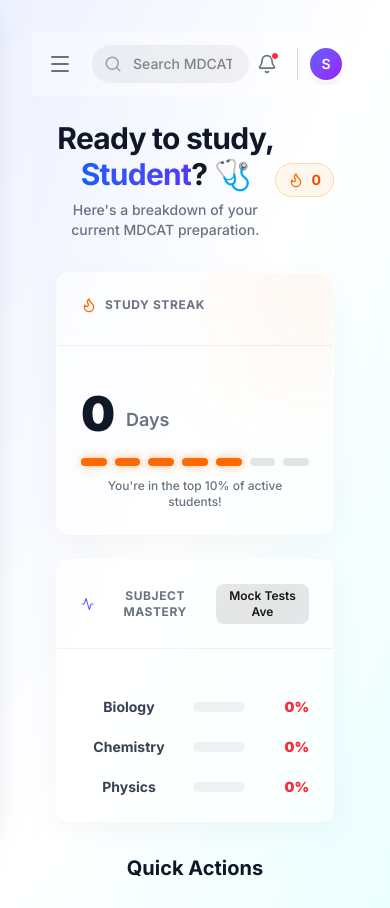
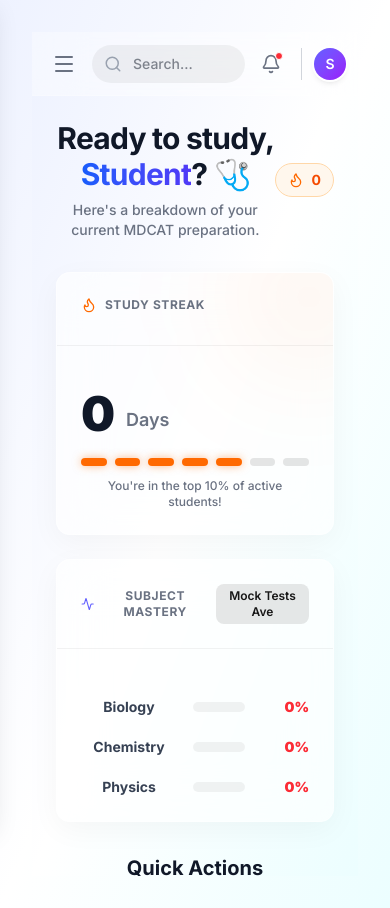
Before and after one commit to Mavia-Jabbar/Med-Quest, a React (Vite) app: page /Dashboard in a window 390 px wide. Built offline with nearby package versions, Linux system fonts and the light colour scheme; no server answers; the database is empty; sample sign-in values are in the browser's storage.

Commit message:
style: Fixed mobile CSS overflows, flex container squishing, and grid stacking metrics across Admin, Header, and StudyMaterials to ensure perfect pixel-to-pixel mobile deployment

```diff
--- a/src/components/layout/DashboardHeader.jsx
+++ b/src/components/layout/DashboardHeader.jsx
@@ -8,22 +8,22 @@ export default function DashboardHeader({ toggleMenu }) {
   const userInitial = userName.charAt(0).toUpperCase();
 
   return (
-    <header className="h-16 border-b border-white/20 dark:border-white/10 bg-white/40 dark:bg-black/40 backdrop-blur-xl flex items-center justify-between px-4 sm:px-6 z-20 flex-shrink-0 w-full">
-      <div className="flex items-center gap-3 w-full max-w-sm">
+    <header className="h-16 border-b border-white/20 dark:border-white/10 bg-white/40 dark:bg-black/40 backdrop-blur-xl flex items-center justify-between px-3 sm:px-6 z-20 flex-shrink-0 w-full gap-2">
+      <div className="flex flex-1 items-center gap-2 sm:gap-3 min-w-0">
         {/* Mobile Hamburger Button */}
         <button
           onClick={toggleMenu}
-          className="md:hidden p-2 -ml-2 text-gray-500 hover:text-primary transition-colors hover:bg-black/5 dark:hover:bg-white/10 rounded-xl"
+          className="md:hidden p-2 text-gray-500 hover:text-primary transition-colors hover:bg-black/5 dark:hover:bg-white/10 rounded-xl flex-shrink-0"
         >
           <Menu size={24} />
         </button>
 
-        <div className="flex items-center relative w-full sm:w-64 group">
+        <div className="flex items-center relative w-full max-w-xs sm:max-w-sm group min-w-0">
           <Search className="absolute left-3 text-gray-400 group-focus-within:text-primary transition-colors" size={18} />
           <input
             type="text"
-            placeholder="Search MDCAT..."
-            className="w-full bg-black/5 dark:bg-white/10 border border-transparent rounded-full pl-10 pr-4 py-2 text-sm focus:outline-none focus:bg-white dark:focus:bg-black focus:border-black/10 dark:focus:border-white/10 focus:ring-4 focus:ring-primary/10 text-gray-900 dark:text-white transition-all duration-300 font-medium"
+            placeholder="Search..."
+            className="w-full bg-black/5 dark:bg-white/10 border border-transparent rounded-full pl-10 pr-4 py-2 text-sm focus:outline-none focus:bg-white dark:focus:bg-black focus:border-black/10 dark:focus:border-white/10 focus:ring-4 focus:ring-primary/10 text-gray-900 dark:text-white transition-all duration-300 font-medium truncate"
           />
         </div>
       </div>
--- a/src/pages/Admin.jsx
+++ b/src/pages/Admin.jsx
@@ -51,12 +51,12 @@ export default function Admin() {
   };
 
   return (
-    <div className="w-full h-screen grid grid-cols-1 lg:grid-cols-[450px_1fr] bg-gradient-to-br from-indigo-50 to-purple-50 dark:from-gray-900 dark:to-black overflow-hidden font-sans">
+    <div className="w-full min-h-screen lg:h-screen flex flex-col lg:grid lg:grid-cols-[450px_1fr] bg-gradient-to-br from-indigo-50 to-purple-50 dark:from-gray-900 dark:to-black overflow-x-hidden font-sans">
 
       {/* ⚠️ LEFT PANEL: Injector Form */}
-      <div className="h-full overflow-y-auto p-8 lg:p-10 border-r border-black/5 dark:border-white/5 bg-white/60 dark:bg-black/60 backdrop-blur-3xl flex flex-col relative z-20 shadow-xl shadow-black/5">
+      <div className="w-full lg:h-full lg:overflow-y-auto p-6 md:p-10 border-b lg:border-b-0 lg:border-r border-black/5 dark:border-white/5 bg-white/60 dark:bg-black/60 backdrop-blur-3xl flex flex-col relative z-20 shadow-xl shadow-black/5">
 
-        <NavLink to="/Dashboard" className="inline-flex items-center gap-2 text-sm text-gray-500 hover:text-primary transition-colors mb-10 w-max">
+        <NavLink to="/Dashboard" className="inline-flex items-center gap-2 text-sm text-gray-500 hover:text-primary transition-colors mb-8 lg:mb-10 w-max">
            <ArrowLeft size={16} /> Return to Dashboard
         </NavLink>
 
@@ -150,7 +150,7 @@ export default function Admin() {
       </div>
 
       {/* ⚠️ RIGHT PANEL: Live Database View */}
-      <div className="h-full overflow-y-auto p-8 lg:p-12 relative z-10">
+      <div className="flex-1 lg:h-full lg:overflow-y-auto p-6 md:p-8 lg:p-12 relative z-10 w-full min-h-[500px]">
 
         <div className="flex items-center justify-between mb-8">
            <div>
--- a/src/pages/StudyMaterials.jsx
+++ b/src/pages/StudyMaterials.jsx
@@ -66,15 +66,15 @@ export default function StudyMaterials() {
   };
 
   return (
-    <div className="flex-1 overflow-y-auto p-6 md:p-8 relative">
+    <div className="flex-1 w-full overflow-y-auto p-4 sm:p-6 md:p-8 relative">
 
       {/* Header */}
-      <div className="mb-8 animate-in fade-in slide-in-from-bottom-4 duration-1000 flex flex-col md:flex-row md:items-end justify-between gap-4">
+      <div className="mb-6 md:mb-8 animate-in fade-in slide-in-from-bottom-4 duration-1000 flex flex-col md:flex-row md:items-end justify-between gap-4">
         <div>
-          <h1 className="text-3xl font-bold text-gray-900 dark:text-white tracking-tight flex items-center gap-3">
-            <BookOpen className="text-primary" /> Syllabus Library
+          <h1 className="text-2xl sm:text-3xl font-bold text-gray-900 dark:text-white tracking-tight flex items-center gap-3">
+            <BookOpen className="text-primary flex-shrink-0 h-6 w-6 sm:h-8 sm:w-8" /> Syllabus Library
           </h1>
-          <p className="text-gray-500 dark:text-gray-400 mt-2 text-sm font-medium">
+          <p className="text-gray-500 dark:text-gray-400 mt-2 text-xs sm:text-sm font-medium">
             Navigate the complete MDCAT syllabus dynamically loaded from the cloud.
           </p>
         </div>
@@ -122,21 +122,21 @@ export default function StudyMaterials() {
                 {/* Accordion Header */}
                 <button
                   onClick={() => toggleUnit(unit.id)}
-                  className="w-full flex items-center justify-between p-5 text-left transition-colors hover:bg-white/50 dark:hover:bg-white/5"
+                  className="w-full flex items-center justify-between p-4 sm:p-5 text-left transition-colors hover:bg-white/50 dark:hover:bg-white/5"
                 >
-                  <div className="flex items-center gap-4">
-                    <div className={`p-3 rounded-2xl flex-shrink-0 transition-colors ${isExpanded ? 'bg-primary/10 text-primary' : 'bg-gray-100 dark:bg-black/50 text-gray-500'}`}>
-                      {isExpanded ? <FolderOpen className="w-6 h-6" /> : <BookOpen className="w-6 h-6" />}
+                  <div className="flex items-center gap-3 sm:gap-4 pr-4">
+                    <div className={`p-2.5 sm:p-3 rounded-2xl flex-shrink-0 transition-colors hidden sm:flex ${isExpanded ? 'bg-primary/10 text-primary' : 'bg-gray-100 dark:bg-black/50 text-gray-500'}`}>
+                      {isExpanded ? <FolderOpen className="w-5 h-5 sm:w-6 sm:h-6" /> : <BookOpen className="w-5 h-5 sm:w-6 sm:h-6" />}
                     </div>
-                    <div>
-                      <h3 className={`text-lg font-bold transition-colors ${isExpanded ? 'text-gray-900 dark:text-white' : 'text-gray-700 dark:text-gray-300 group-hover:text-gray-900 dark:group-hover:text-white'}`}>
+                    <div className="min-w-0">
+                      <h3 className={`text-base sm:text-lg font-bold truncate transition-colors ${isExpanded ? 'text-gray-900 dark:text-white' : 'text-gray-700 dark:text-gray-300 group-hover:text-gray-900 dark:group-hover:text-white'}`}>
                         {unit.title}
                       </h3>
-                      <p className="text-sm text-gray-500 font-medium mt-0.5">{unit.description}</p>
+                      <p className="text-xs sm:text-sm text-gray-500 font-medium mt-0.5 truncate">{unit.description}</p>
                     </div>
                   </div>
-                  <div className={`p-2 rounded-full transition-transform duration-300 ease-in-out ${isExpanded ? 'rotate-90 bg-gray-100 dark:bg-white/10' : 'bg-transparent text-gray-400'}`}>
-                    <ChevronRight className="w-5 h-5 text-gray-500 dark:text-gray-400" />
+                  <div className={`p-1.5 sm:p-2 flex-shrink-0 rounded-full transition-transform duration-300 ease-in-out ${isExpanded ? 'rotate-90 bg-gray-100 dark:bg-white/10' : 'bg-transparent text-gray-400'}`}>
+                    <ChevronRight className="w-4 h-4 sm:w-5 sm:h-5 text-gray-500 dark:text-gray-400" />
                   </div>
                 </button>
 
```
